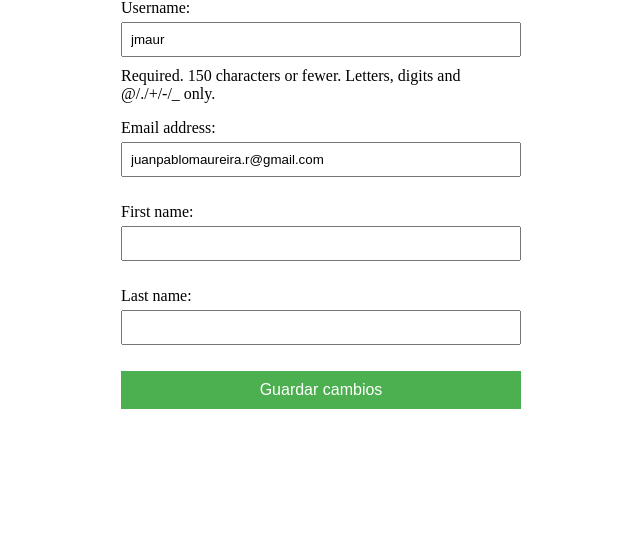
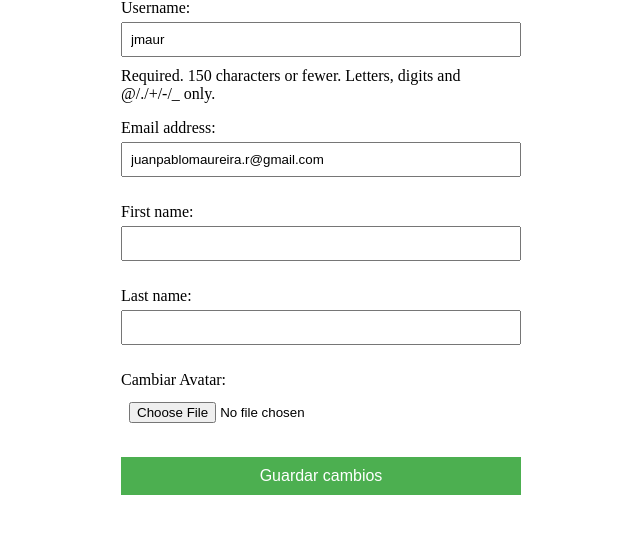
Before and after one commit to JPMaureira/project_Blog, a Django app: page /edit_profile/ in a window 1280 px wide. Shown: the part 56-590 px from the top of the page, without its empty margins (319-959 px from the left). Run offline with Django 4.2, Linux system fonts and the light colour scheme; a user stored in the database is signed in.

Commit message:
Paso a producción 18

```diff
--- a/project_Blog/forms.py
+++ b/project_Blog/forms.py
@@ -11,10 +11,12 @@ class UserRegisterForm(UserCreationForm):
     email = forms.EmailField()
     password1 = forms.CharField(label="Contraseña", widget=forms.PasswordInput)
     password2 = forms.CharField(label="Repetir contraseña", widget=forms.PasswordInput)
+    avatar = forms.ImageField(label="Avatar", required=False)
+
 
     class Meta:
         model = User
-        fields = ['username', 'email', 'password1', 'password2']
+        fields = ['username', 'email', 'password1', 'password2','avatar']
         # Saca los mensajes de ayuda
         help_texts = {k:"" for k in fields}
 
@@ -30,9 +32,10 @@ class BuscarEventoForm(forms.Form):
 
 class UserEditForm(UserChangeForm):
     password = None  # Elimina el campo de contraseña por defecto
+    avatar = forms.ImageField(label="Cambiar Avatar", required=False)
     class Meta:
         model = User
-        fields = ['username', 'email', 'first_name', 'last_name']
+        fields = ['username', 'email', 'first_name', 'last_name','avatar']
 
     def clean_password(self):
         # Limpia el campo de contraseña para evitar cambios no deseados
--- a/project_Blog/models.py
+++ b/project_Blog/models.py
@@ -31,6 +31,7 @@ class UsuarioPersonalizado(AbstractUser):
     nombre = models.CharField(max_length=30, blank=True)
     email = models.EmailField()
     password = models.CharField(max_length=20, blank=True)
+    avatar = models.ImageField(upload_to='avatars/', null=True, blank=True)
 
     objects = UsuarioPersonalizadoManager()
 
--- a/project_Blog/urls.py
+++ b/project_Blog/urls.py
@@ -39,7 +39,6 @@ urlpatterns = [
     path('eliminar_page/<int:page_id>/', eliminar_page, name='eliminar_page'),
     path('editar_page/<int:page_id>/', editar_page, name='editar_page'),
     path('edit_profile/', edit_profile, name='edit_profile'),
-
 ]
 
 # Configuración para servir archivos de medios en desarrollo
--- a/project_Blog/views.py
+++ b/project_Blog/views.py
@@ -24,24 +24,36 @@ from django.contrib.auth.decorators import login_required
 
 from django.contrib import messages
 
-# Vista de registro
+# # Vista de registro
+# def register(request):
+
+#       if request.method == 'POST':
+
+#             #form = UserCreationForm(request.POST)
+#             form = UserRegisterForm(request.POST)
+#             if form.is_valid():
+
+#                   username = form.cleaned_data['username']
+#                   form.save()
+#                   return render(request,"panel.html" ,  {"mensaje":"Usuario Creado :)"})
+
+#       else:
+#             #form = UserCreationForm()
+#             form = UserRegisterForm()
+
+#       return render(request,"registro.html" ,  {"form":form})
+
 def register(request):
+    if request.method == 'POST':
+        form = UserRegisterForm(request.POST, request.FILES)
+        if form.is_valid():
+            username = form.cleaned_data['username']
+            form.save()
+            return render(request, "panel.html", {"mensaje": "Usuario Creado :)"})
+    else:
+        form = UserRegisterForm()
 
-      if request.method == 'POST':
-
-            #form = UserCreationForm(request.POST)
-            form = UserRegisterForm(request.POST)
-            if form.is_valid():
-
-                  username = form.cleaned_data['username']
-                  form.save()
-                  return render(request,"panel.html" ,  {"mensaje":"Usuario Creado :)"})
-
-      else:
-            #form = UserCreationForm()
-            form = UserRegisterForm()
-
-      return render(request,"registro.html" ,  {"form":form})
+    return render(request, "registro.html", {"form": form})
 
 
 def login_request(request):
@@ -143,10 +155,23 @@ def editar_page(request, page_id):
 
     return render(request, 'editar_page.html', {'form': form, 'page_id': page_id})
 
+# @login_required
+# def edit_profile(request):
+#     if request.method == 'POST':
+#         form = UserEditForm(request.POST, instance=request.user)
+#         if form.is_valid():
+#             form.save()
+#             return redirect('panel')  # O la URL que desees después de la edición exitosa
+#     else:
+#         form = UserEditForm(instance=request.user)
+
+#     return render(request, "edit_profile.html", {"form": form})
+
+
 @login_required
 def edit_profile(request):
     if request.method == 'POST':
-        form = UserEditForm(request.POST, instance=request.user)
+        form = UserEditForm(request.POST, request.FILES, instance=request.user)
         if form.is_valid():
             form.save()
             return redirect('panel')  # O la URL que desees después de la edición exitosa
```
Also changed, not shown: project_Blog/templates/perfiles.html (+11 -2 lines), db.sqlite3, media/page_images/93811301-639454733277832-2207946043375069036-n_42404596_20230518142407.jpg (added), project_Blog/migrations/0002_usuariopersonalizado_avatar.py (added).
